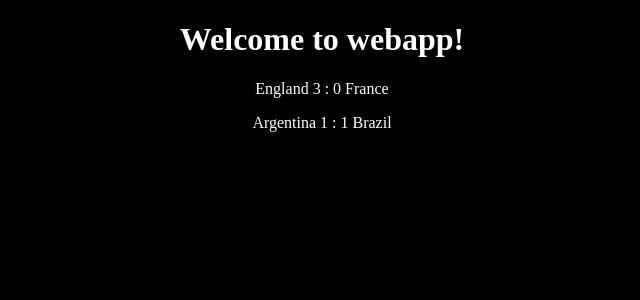
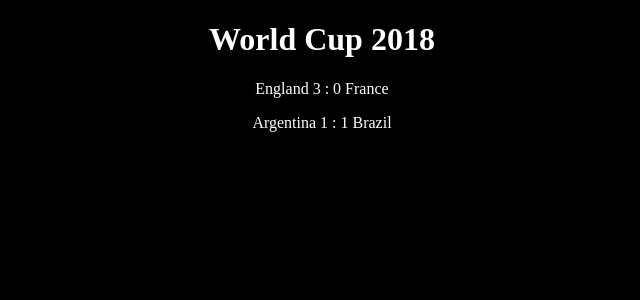
Before and after one commit to sis0k0/world-cup, an Angular app: page / in a window 1280 px wide. Shown: the top 300 px of the page, without its empty margins (318-958 px from the left). Built offline with nearby package versions, Linux system fonts and the light colour scheme.

Commit message:
refactor: change title

```diff
--- a/src/app/app.component.html
+++ b/src/app/app.component.html
@@ -1,10 +1,5 @@
-<!--The content below is only a placeholder and can be replaced.-->
 <div style="text-align:center">
-  <h1>
-    Welcome to {{ title }}!
-  </h1>
-
+  <h1>{{ title }}</h1>
   <app-games-list [games]="games"></app-games-list>
-
   <app-game-details></app-game-details>
 </div>
--- a/src/app/app.component.ts
+++ b/src/app/app.component.ts
@@ -9,7 +9,7 @@ import { Game } from './game';
   styleUrls: ['./app.component.css']
 })
 export class AppComponent {
-  title = 'webapp';
+  title = 'World Cup 2018';
   games: Game[];
 
   constructor(private gameService: GameService) {
```
